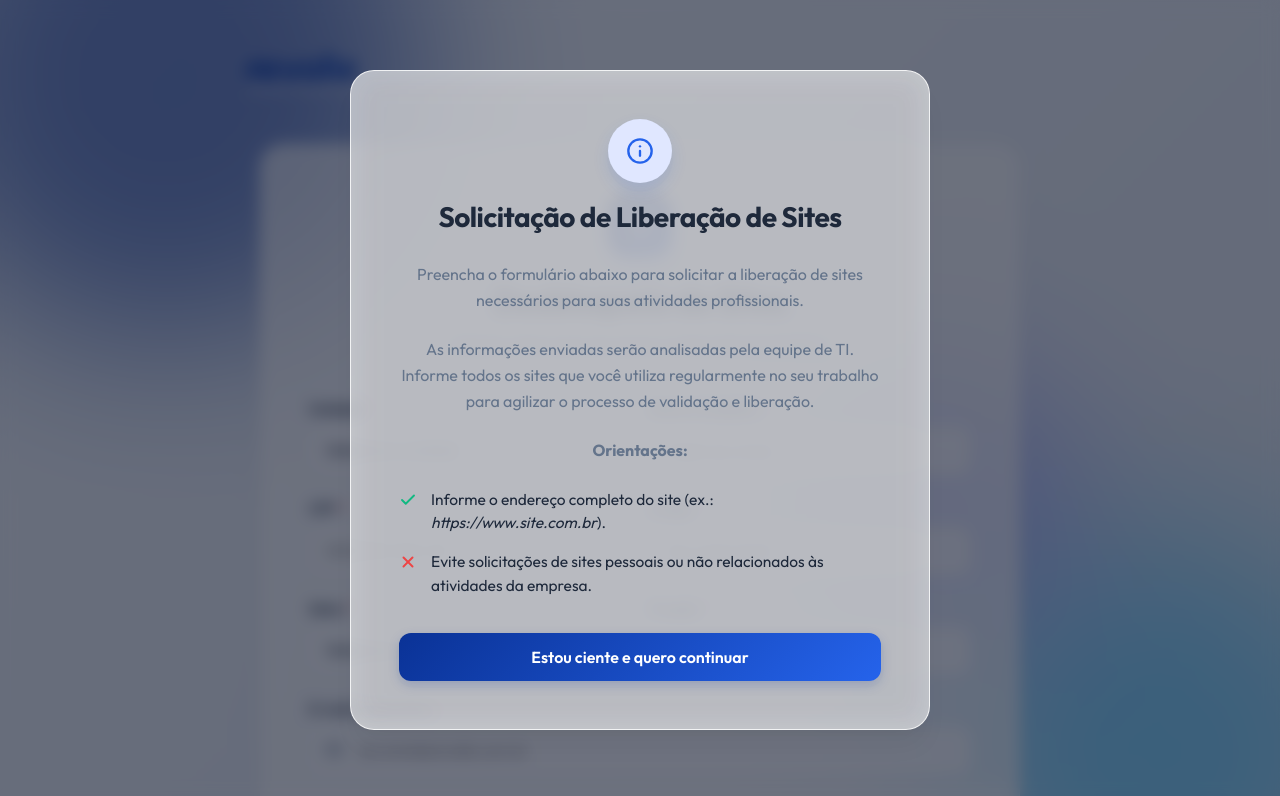
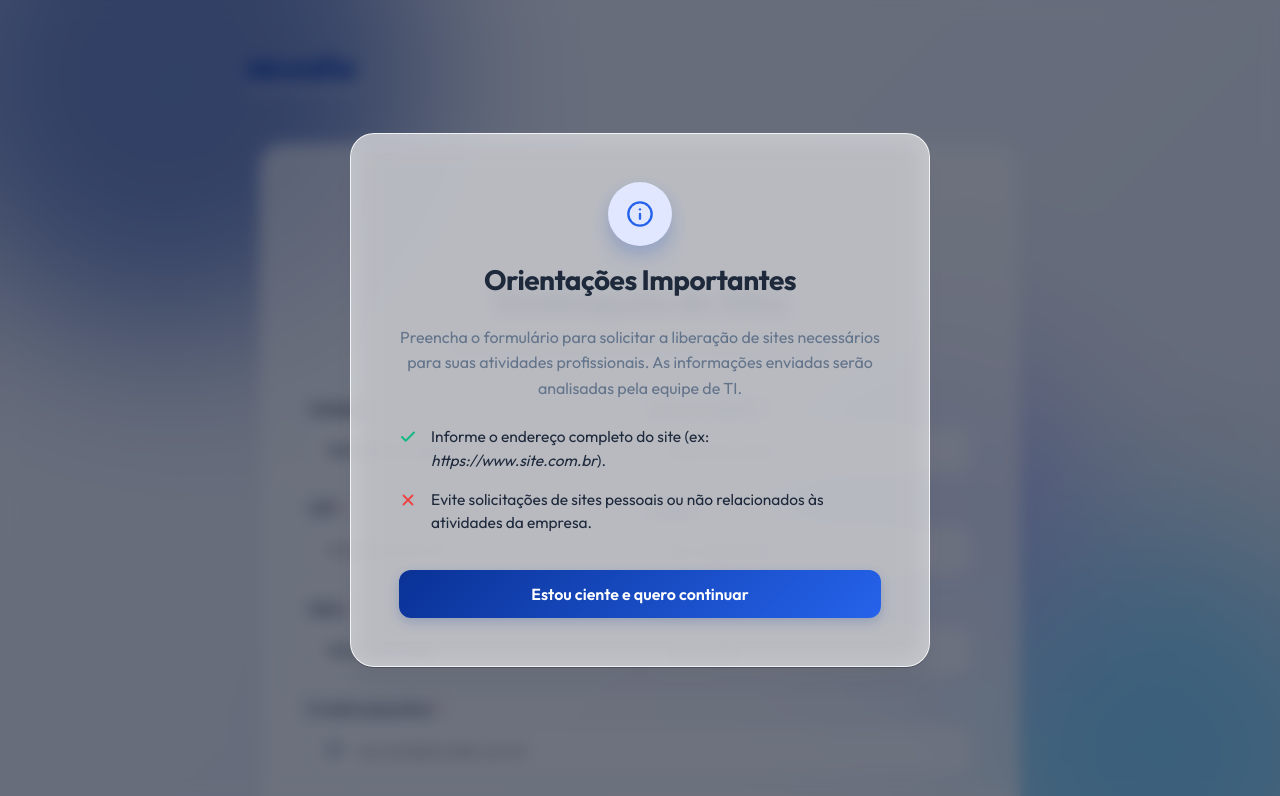
Before and after one commit to enzononato/revalle-firewall-form, a website: page public/index.html in a window 1280 px wide. Shown: the top 796 px of the page. Drawn offline with Linux system fonts and the light colour scheme.

Commit message:
fix: restaurar layout do modal sem caixa de destaque

```diff
--- a/public/index.html
+++ b/public/index.html
@@ -26,17 +26,15 @@
         <div class="modal-icon">
           <svg viewBox="0 0 24 24" width="28" height="28" fill="none" stroke="currentColor" stroke-width="2" stroke-linecap="round" stroke-linejoin="round"><circle cx="12" cy="12" r="10"/><path d="M12 16v-4"/><path d="M12 8h.01"/></svg>
         </div>
-        <h2>Solicitação de Liberação de Sites</h2>
+        <h2>Orientações Importantes</h2>
       </div>
       <div class="modal-body">
-        <p>Preencha o formulário abaixo para solicitar a liberação de sites necessários para suas atividades profissionais.</p>
-        <p>As informações enviadas serão analisadas pela equipe de TI. Informe todos os sites que você utiliza regularmente no seu trabalho para agilizar o processo de validação e liberação.</p>
+        <p>Preencha o formulário para solicitar a liberação de sites necessários para suas atividades profissionais. As informações enviadas serão analisadas pela equipe de TI.</p>
 
-        <p><strong>Orientações:</strong></p>
         <ul class="modal-list">
           <li>
             <svg viewBox="0 0 24 24" width="18" height="18" fill="none" stroke="currentColor" stroke-width="2.5" stroke-linecap="round" stroke-linejoin="round"><path d="M20 6L9 17l-5-5"/></svg>
-            <span>Informe o endereço completo do site (ex.: <i>https://www.site.com.br</i>).</span>
+            <span>Informe o endereço completo do site (ex: <i>https://www.site.com.br</i>).</span>
           </li>
           <li>
             <svg viewBox="0 0 24 24" width="18" height="18" fill="none" stroke="currentColor" stroke-width="2.5" stroke-linecap="round" stroke-linejoin="round"><path d="M18 6L6 18M6 6l12 12"/></svg>
```
